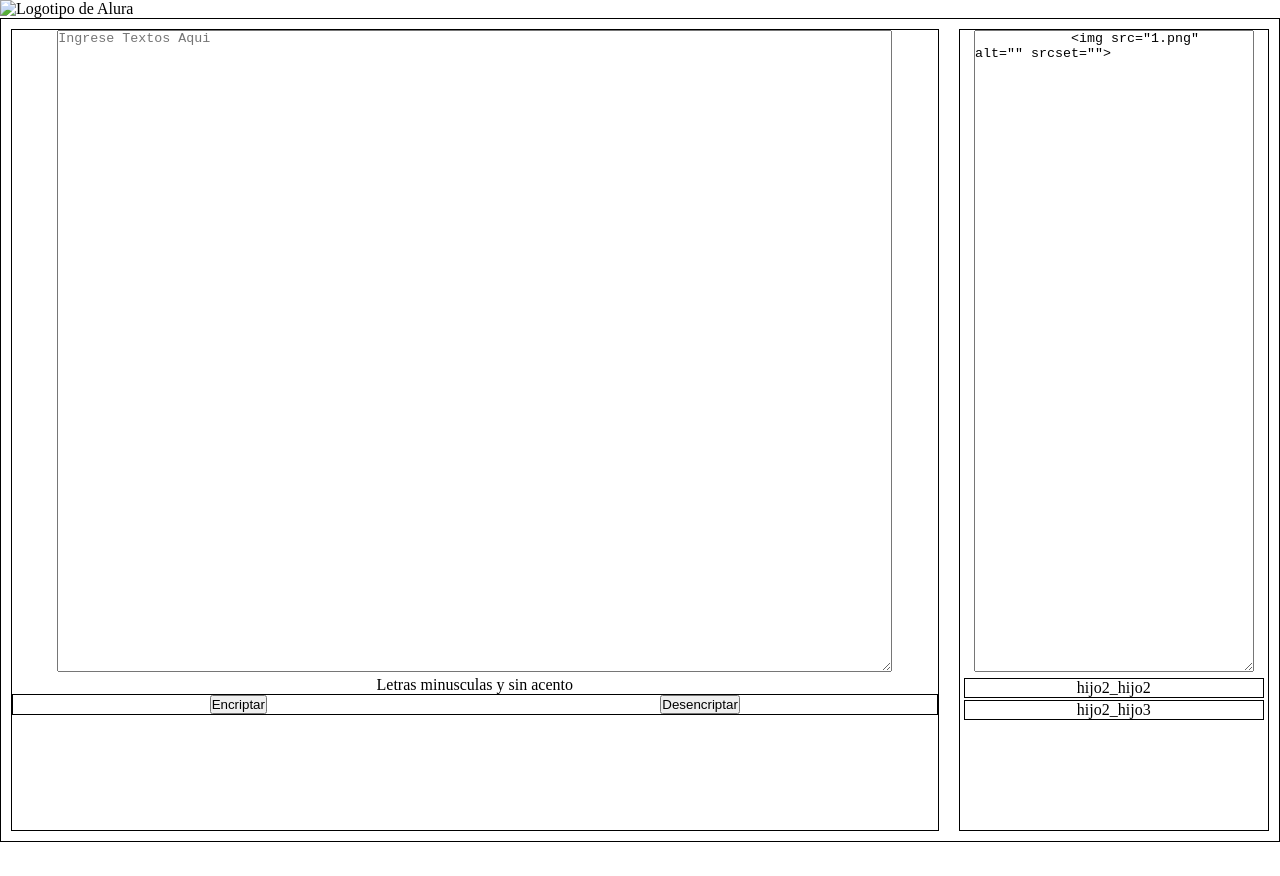
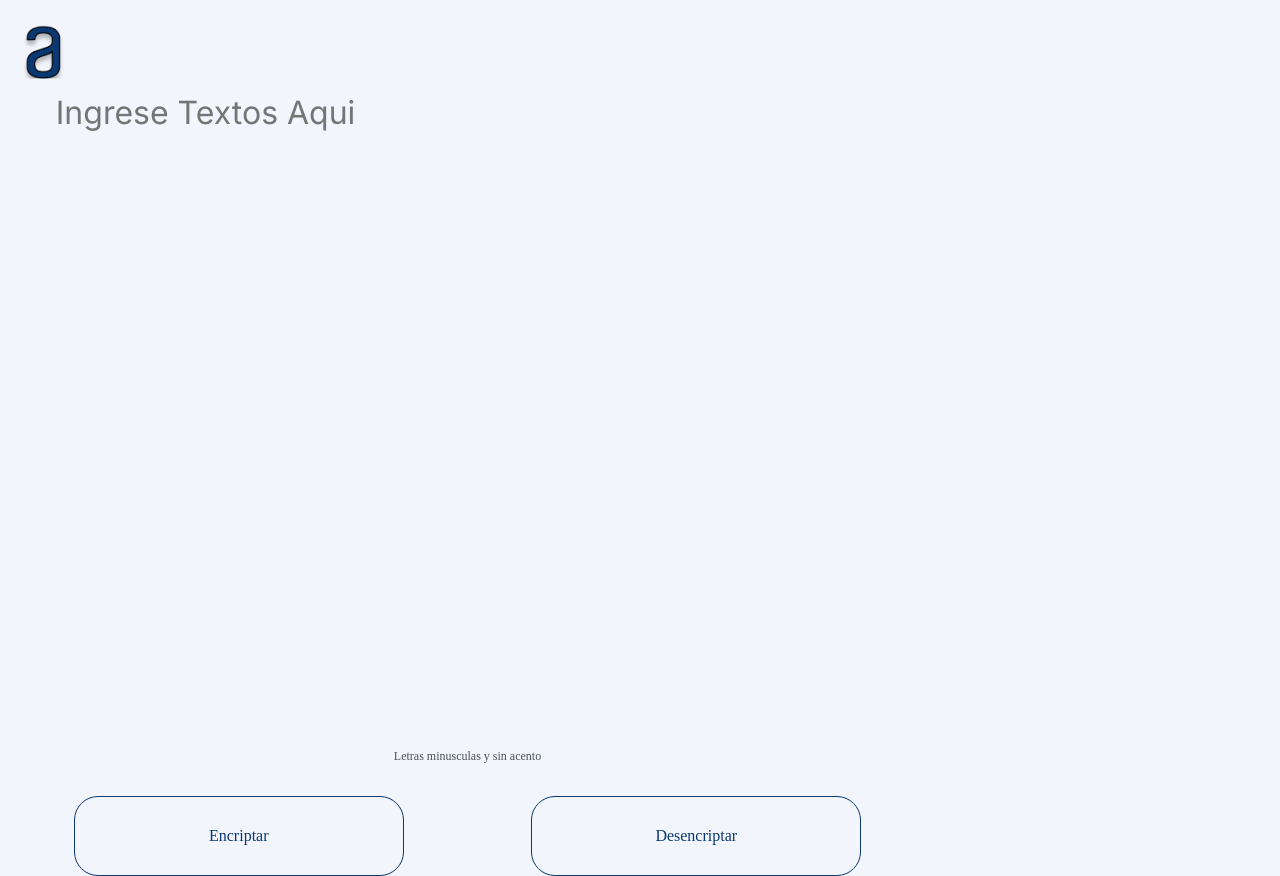
Before and after one commit to Angel-Alf/Challenge-Encriptador-texto, a plain HTML site: page index.html in a window 1280 px wide. Before the commit the page ends 842 px from the top, so only its background shows below. Drawn offline with Linux system fonts and the light colour scheme; a web font is replaced by a local one.

Commit message:
Se realiza ajuste de nuevo boton de copiado y stilo en css en general

```diff
--- a/app.js
+++ b/app.js
@@ -22,6 +22,10 @@ codigo_desencritar = {
     h: "v",3: "w",j: "w",
     f: "y",6: "z",2: " "
  }
+
+
+
+
 
 
 
@@ -63,6 +67,14 @@ function desencriptar (texto)
         zona_printer = document.querySelector(".result_text_printer");
         zona_printer.innerHTML = texto;
 
+        boton = document.querySelector(".hola")
+        boton_copiar = document.createElement("input")
+        boton_copiar.setAttribute("class", "copiar")
+        boton_copiar.setAttribute("value", "Copiar")
+        boton.appendChild(boton_copiar);
+
+
+
     }
 
 
@@ -74,8 +86,19 @@ function saludo (type){
     zona_texto_textarea = document.querySelector(".input_text_zone_text")
     n_texto= zona_texto_textarea.value.toLowerCase()
 
+
     if (zona_texto_textarea.value == "") {
-        imprimir("Ingresa texto porfavor")
+
+        img_espera = document.querySelector(".hola")
+        nodoImg = document.createElement("img")
+        nodoImg.setAttribute("src", "1.png")
+        img_espera.appendChild(nodoImg);
+
+        node = document.querySelector(".result_text_printer");
+        node.parentNode.removeChild(node);
+
+
+
         return;
     }
 
--- a/index.html
+++ b/index.html
@@ -6,10 +6,14 @@
     <title>Emcriptador de Texto</title>
     <link rel="stylesheet" href="style.css">
 
+    <link rel="preconnect" href="https://fonts.googleapis.com">
+<link rel="preconnect" href="https://fonts.gstatic.com" crossorigin>
+<link href="https://fonts.googleapis.com/css2?family=Abril+Fatface&family=Inter:ital,opsz,wght@0,14..32,100..900;1,14..32,100..900&family=Merriweather:ital,wght@0,300;0,400;0,700;0,900;1,300;1,400;1,700;1,900&family=Montserrat:ital,wght@0,100..900;1,100..900&family=Noto+Sans+Gurmukhi:wght@100..900&family=Roboto:ital,wght@0,100;0,300;0,400;0,500;0,700;0,900;1,100;1,300;1,400;1,500;1,700;1,900&family=Rock+3D&family=Rubik:ital,wght@0,300..900;1,300..900&family=Space+Mono:ital,wght@0,400;0,700;1,400;1,700&family=Work+Sans:ital,wght@0,100..900;1,100..900&display=swap" rel="stylesheet">
+
 
 </head>
 <body>
-    <img src="img.png" alt="Logotipo de Alura" srcset="" class="logotipo_alura">
+    <img src="logotipo.png" alt="Logotipo de Alura" srcset="" class="logotipo_alura">
 
 
    <div class="area_work">
@@ -32,12 +36,12 @@
 
     <div class="result_text">
 
-        <textarea class="result_text_printer aa">
-            <img src="1.png" alt="" srcset="">
-        </textarea>
+        <div class="hola">
 
-        <div class="padre_hijo2_hijo1 bb">hijo2_hijo2</div>
-        <div class="padre_hijo2_hijo1">hijo2_hijo3</div>
+        <textarea class="result_text_printer aa"> </textarea>
+
+        </div>
+
 
     </div>
 
--- a/style.css
+++ b/style.css
@@ -1,62 +1,121 @@
 *{
     padding: 0;
     margin: 0;
+    background-color: #f3f5fc;
+    font-family: ga
 }
 
-.area_work {
-    border: 1px solid black;
+.logotipo_alura{
+    margin-left: 3vh;
+    margin-top: 3vh;
+    width:  40px;
+    height: 55px;
+}
+
+
+
+.area_work, .result_text {
+    font-family: "Inter", sans-serif;
+    color: #0A3871;
     padding: 10px 10px 10px 10px;
     display: flex;
-    justify-content: space-around;
     gap: 20px;
    }
 
+   .area_work{
+    justify-content: space-around;
+
+   }
+
+
    .input_text_zone{
-       border: 1px solid black;
-       align-items: center;
+
+       font-size: 32px;
        text-align: center;
        width: 75%;
-       height: 100vh;
+       height: 90vh;
+   }
+
+   .hola{
+    width: 100%;
+    height: 100%;
+
+   }
+
+   .result_text{
+    flex-direction: column;
+    width: 25%;
+    height: 90vh;
+    align-items: center;
+    text-align: center;
+
+    }
+
+
+   .hola>img, .result_text_printer{
+
+    padding-left: 2vh;
+    padding-top: 2vh;
+    width: 100%;
+    height: 100%;
+    align-items: center;
+    border-radius: 27px;
+
 
    }
 
 
 
-   .result_text{
-       border: 1px solid black;
-       align-items: center;
-       text-align: center;
-       width: 25%;
-       height: 100vh;
+
+   .input_text_zone_buton{
+
+       display: flex;
+       justify-content: space-around;
+
+
    }
 
-   .input_text_zone_buton{
-       border: 1px solid black;
-       display: flex;
-       justify-content: space-around;
+
+   .input_text_zone_buton2, .input_text_zone_buton1, .copiar{
+
+    margin-top: 2em;
+    font-size: 16px;
+    color: #0A3871;
+    height: 5em;
+    width: 330px;
+    border: 1px solid #0A3871;
+    border-radius: 24px;
 
 
 
    }
 
-   .ooaa, .aaoo{
-       border: 1px solid black;
-       margin: 2px 2px 2px 2px;
 
-   }
+   .aa, .input_text_zone_text{
+       height: 90%;
+       width: 90%;
+       word-wrap: break-word;
+       font-family: "Inter", sans-serif;
+       font-size: 32px;
+       color: #0A3871;
+       }
 
 
-   .padre_hijo2_hijo1{
-       border: 1px solid black;
-       margin-left: 4px;
-       margin-right: 4px;
-       margin-top: 2px;
+       .input_text_zone>p
+       {
+        font-size: 12px;
+        color: #495057;
+        align-self: self-start;
+    }
+
+    textarea{
+        outline: none;
+        resize: none;
+		border: none;
 
 
-   }
+    }
 
-   .aa, .input_text_zone_text{
-       height: 80%;
-       width: 90%;
-       word-wrap: break-word;
-       }
+    .copiar{
+        text-align: center;
+    }
```
Also changed, not shown: logotipo.png (added), 1 other file.
